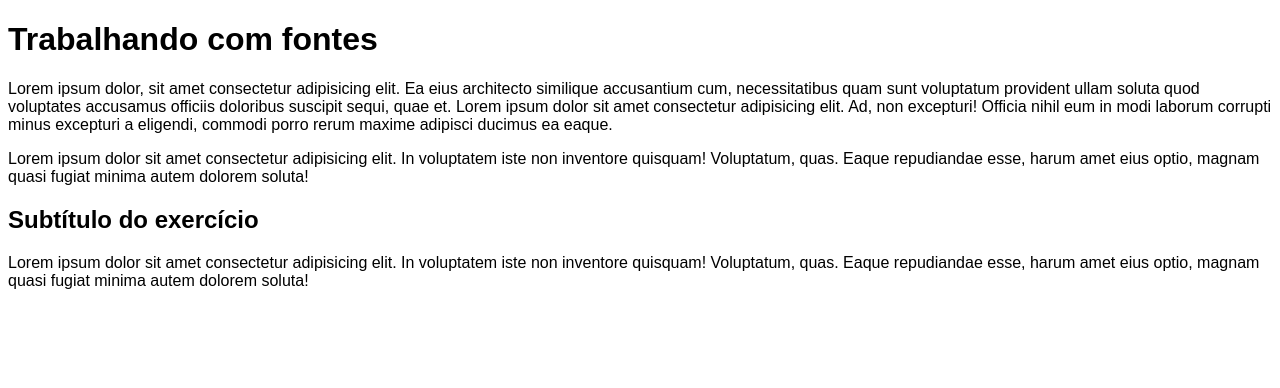
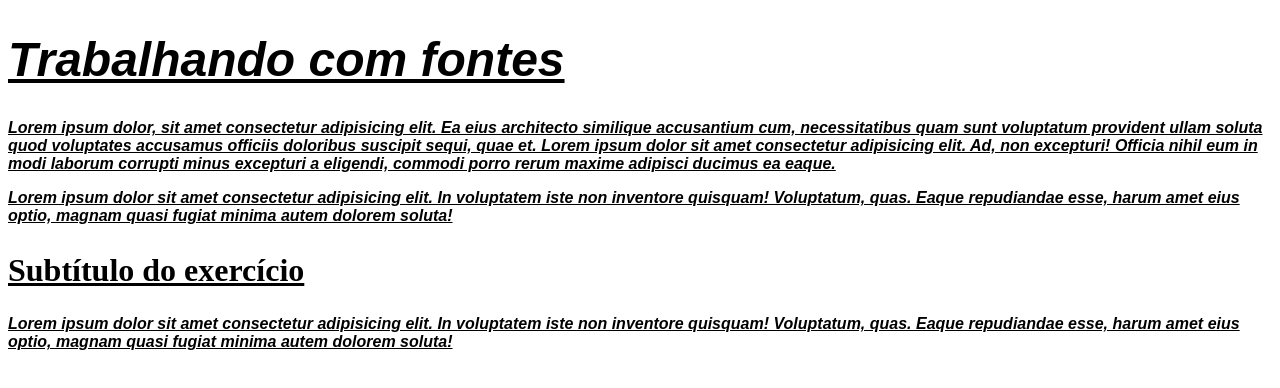
Before and after one commit to saraweiand/Curso-HTML-e-CSS---modulo-1-ao-4, a plain HTML site: page Modulo 2/Capitulo 14/Aula 4-5-6/index.html in a window 1280 px wide. Drawn offline with Linux system fonts and the light colour scheme.

Commit message:
Inserindo capítulo 14, com aulas 4-,-6
Módulo 2

```diff
--- a/Modulo 2/Capitulo 14/Aula 4/index.html
+++ b/Modulo 2/Capitulo 14/Aula 4-5-6/index.html
@@ -5,12 +5,45 @@
     <meta name="viewport" content="width=device-width, initial-scale=1.0">
     <title>Fontes em CSS</title>
     <style>
+
         body{
             /* Todos os dispositivos vão ler */
             /*font-family: sans-serif;*/
 
-            font-family: Arial, Helvetica, sans-serif;
-            font-size: ;
+            font-family: 'Word Sans', Arial, Helvetica, sans-serif;
+            /*
+            Medidas Absolutas: cm, mm, in (polegada), -px-, pt, pc
+            Medidas Relativas: -em-, ex, rem, vw, vh, %
+
+            Deve-se utilizar apenas o px ou em no font-size
+
+            16px geralmente é igual a 1em
+            O melhor é usar o em
+            */
+            font-size: 1em;
+
+            font-weight: bolder;
+            /* lighter, normal, bold, bolder, lighter, numérica (100-900) */
+
+            font-style: italic;
+            text-decoration: underline;
+        }
+
+        h1{
+            /* shorthand font
+            - font-style -> font-weight -> font-size -> font-family
+
+            font-family: 'Work sans', sans-serif;
+            font-weight: bolder;
+            font-size: 3em;
+            font-style: italic;
+            */
+
+            font: italic bolder 3em 'Work Sans', sans-serif;
+        }
+
+        h2{
+            font: bold 2em 'Work Sans';
         }
     </style>
 </head>
```
Also changed, not shown: Modulo 2/Capitulo 14/Aula 4-5-6/fonte01.html (added, +35 -0 lines), 1 other file.
